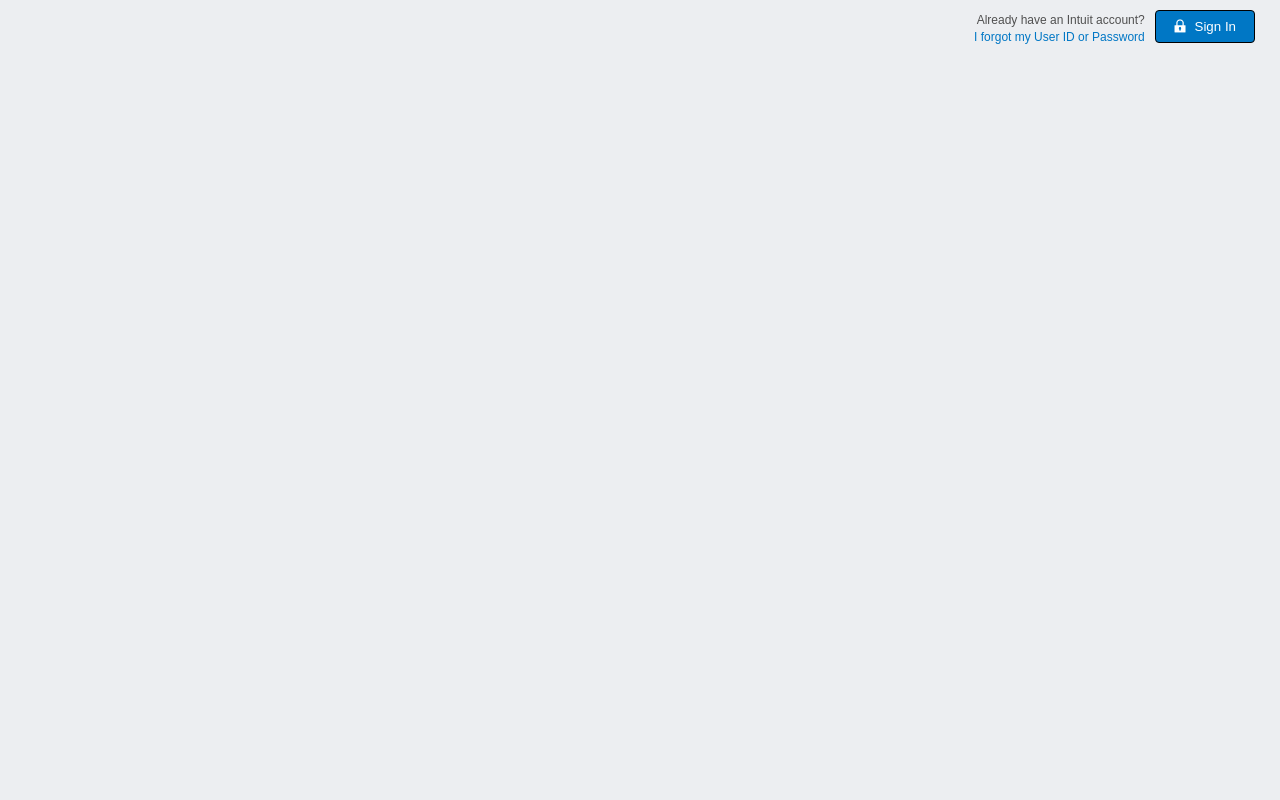
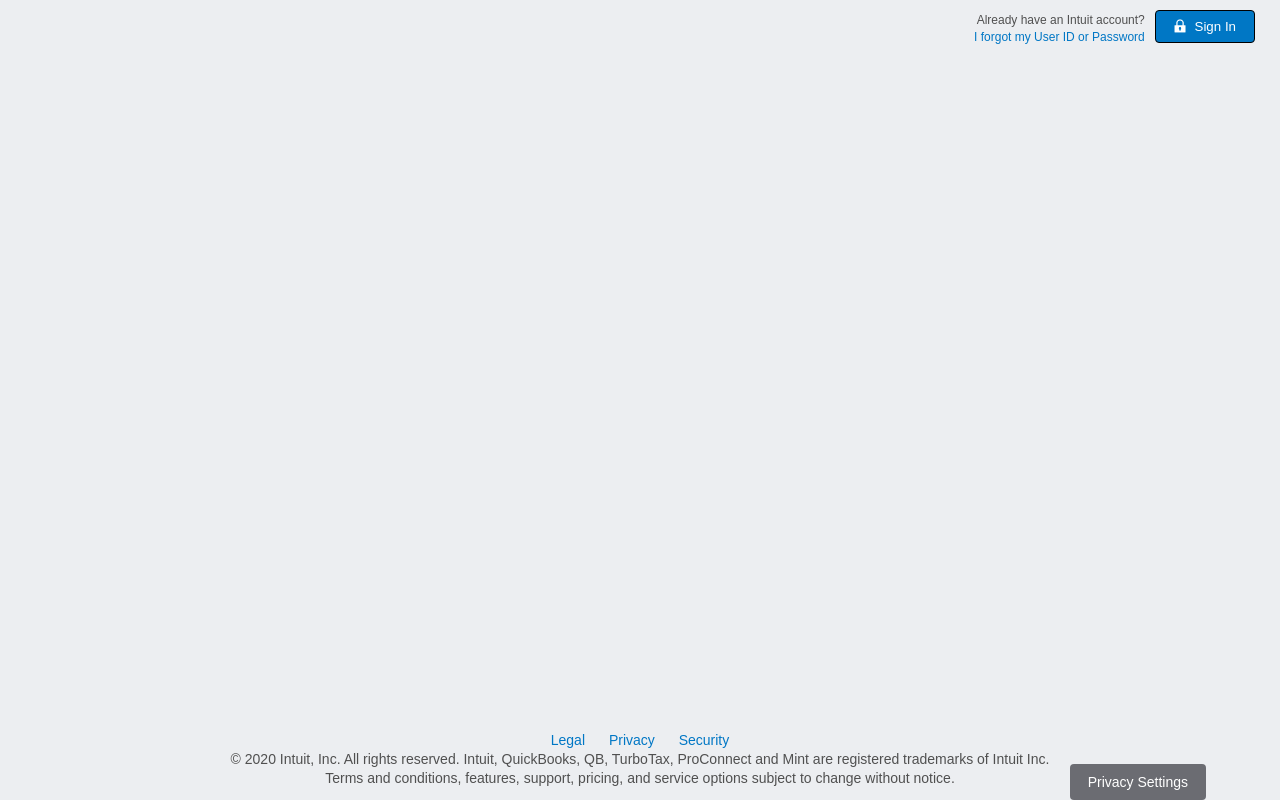
Before and after one commit to Jsalvadorpp/html-form, a plain HTML site: page index.html in a window 1280 px wide. Drawn offline with Linux system fonts and the light colour scheme.

Commit message:
add footer

```diff
--- a/index.html
+++ b/index.html
@@ -9,8 +9,7 @@
     <link rel="stylesheet" href="styles/responsive.css">
     <title>Intuit Accounts - Sign Up</title>
 </head>
-<body>
-
+<body id='body-container'>
 
     <!--* Header -->
     <header class='container'>
@@ -39,6 +38,16 @@
     <!--* Footer -->
     <footer>
 
+        <ul id='footer-navlinks'>
+            <li><a>Legal</a></li>
+            <li><a>Privacy</a></li>
+            <li><a>Security</a></li>
+        </ul>
+
+        <p>© 2020 Intuit, Inc. All rights reserved. Intuit, QuickBooks, QB, TurboTax, ProConnect and Mint are registered trademarks of Intuit Inc. </p>
+        <p>Terms and conditions, features, support, pricing, and service options subject to change without notice.</p>
+
+        <button id='privacy-btn'>Privacy Settings</button>
 
     </footer>
     <!-- ******** -->
--- a/styles/main.css
+++ b/styles/main.css
@@ -33,6 +33,10 @@ button:hover{
     vertical-align: -2px;
     margin-right: 5px;
 }
+#body-container{
+    position: relative;
+    min-height: 100vh;
+}
 
 /** Header */
 #nav_info{
@@ -49,3 +53,37 @@ button:hover{
     border-color: black;
 }
 /* ******* */
+
+
+/** Footer */
+#footer-navlinks li{
+    display: inline-block;
+    margin: 0 10px;
+}
+#footer-navlinks li:hover{
+    cursor: pointer;
+    text-decoration: underline;
+    text-decoration-color: #0077C5;
+}
+footer{
+    text-align: center;
+    position: absolute;
+    bottom: 0;
+    width: 100%;
+    padding-bottom: 10px;
+    font-size: 14px;
+}
+footer p,
+footer ul{
+    margin-bottom: 5px;
+}
+#privacy-btn{
+    position: fixed;
+    bottom: 0;
+    right: 5%;
+    border: none;
+    font-size: 14px;
+    padding: 10px 18px;
+    background-color: #6b6c72;
+}
+/* *********/
```
